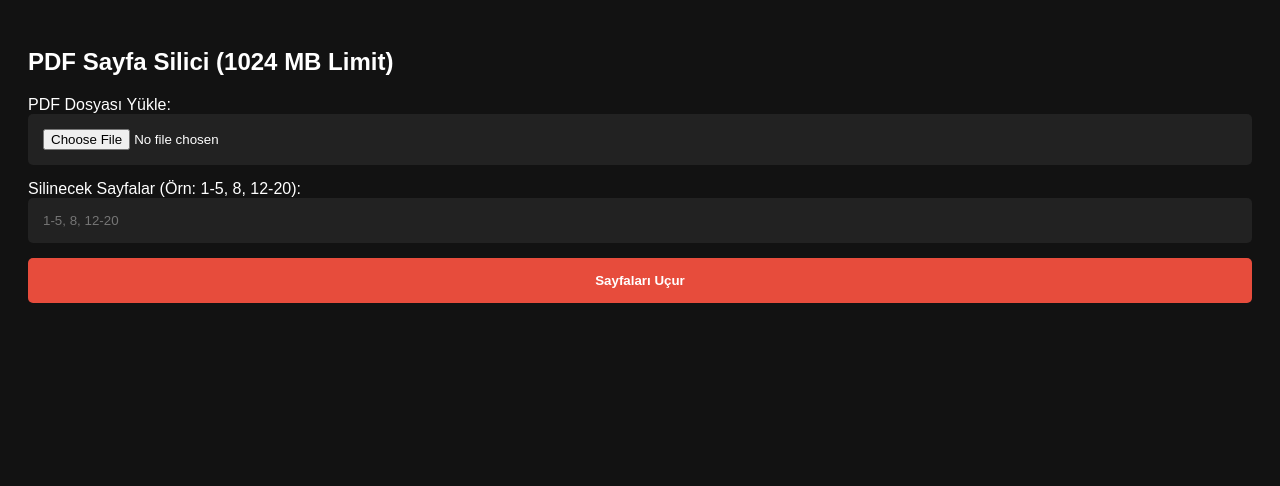
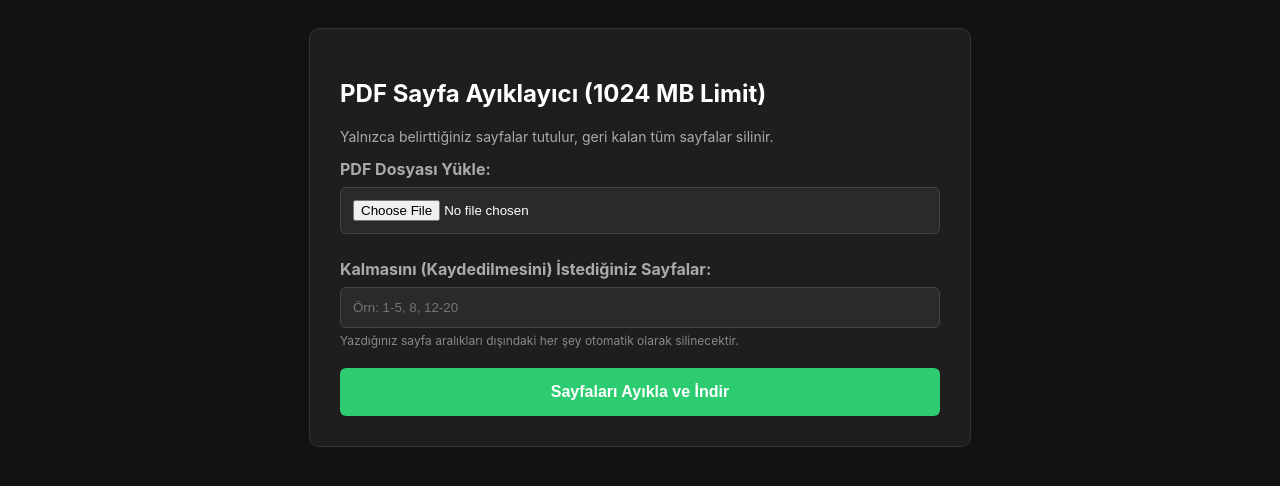
Before and after one commit to Daiki-HHD/pdf-projesi, a Flask app: page / in a window 1280 px wide. Shown: the top 486 px of the page. Run offline with Flask 3, Linux system fonts and the light colour scheme.

Commit message:
Update index.html

```diff
--- a/templates/index.html
+++ b/templates/index.html
@@ -3,24 +3,32 @@
 <head>
     <meta charset="UTF-8">
     <meta name="viewport" content="width=device-width, initial-scale=1.0">
-    <title>Sınırsız PDF Aracı</title>
+    <title>Sınırsız PDF Ayıklayıcı</title>
     <style>
-        body { font-family: sans-serif; background: #121212; color: #fff; padding: 20px; }
-        input, button { width: 100%; padding: 15px; margin-bottom: 15px; border-radius: 5px; border: none; box-sizing: border-box; }
-        input { background: #222; color: #fff; }
-        button { background: #e74c3c; color: #fff; font-weight: bold; cursor: pointer; }
+        body { font-family: -apple-system, BlinkMacSystemFont, "Segoe UI", Roboto, sans-serif; background: #121212; color: #ffffff; padding: 20px; }
+        .container { max-width: 600px; margin: 0 auto; background: #1e1e1e; padding: 30px; border-radius: 10px; border: 1px solid #333; }
+        label { display: block; margin-bottom: 8px; font-weight: bold; color: #aaa; }
+        input[type="file"], input[type="text"] { width: 100%; padding: 12px; margin-bottom: 25px; box-sizing: border-box; background: #2a2a2a; border: 1px solid #444; color: #fff; border-radius: 6px; }
+        button { width: 100%; background: #2ecc71; color: white; border: none; padding: 15px; font-size: 16px; font-weight: bold; cursor: pointer; border-radius: 6px; }
+        button:hover { background: #27ae60; }
+        .info { font-size: 12px; color: #888; margin-top: -20px; margin-bottom: 20px; display: block; }
     </style>
 </head>
 <body>
-    <h2>PDF Sayfa Silici (1024 MB Limit)</h2>
-    <form method="POST" enctype="multipart/form-data">
-        <label>PDF Dosyası Yükle:</label>
-        <input type="file" name="pdf_file" accept=".pdf" required>
+    <div class="container">
+        <h2>PDF Sayfa Ayıklayıcı (1024 MB Limit)</h2>
+        <p style="color: #aaa; font-size: 14px;">Yalnızca belirttiğiniz sayfalar tutulur, geri kalan tüm sayfalar silinir.</p>
 
-        <label>Silinecek Sayfalar (Örn: 1-5, 8, 12-20):</label>
-        <input type="text" name="pages" placeholder="1-5, 8, 12-20" required>
+        <form method="POST" enctype="multipart/form-data">
+            <label>PDF Dosyası Yükle:</label>
+            <input type="file" name="pdf_file" accept=".pdf" required>
 
-        <button type="submit" onclick="this.innerText='İşleniyor, bekle...'">Sayfaları Uçur</button>
-    </form>
+            <label>Kalmasını (Kaydedilmesini) İstediğiniz Sayfalar:</label>
+            <input type="text" name="pages" placeholder="Örn: 1-5, 8, 12-20" required>
+            <span class="info">Yazdığınız sayfa aralıkları dışındaki her şey otomatik olarak silinecektir.</span>
+
+            <button type="submit" onclick="this.innerText='İşleniyor, lütfen bekleyin...'">Sayfaları Ayıkla ve İndir</button>
+        </form>
+    </div>
 </body>
 </html>
```
